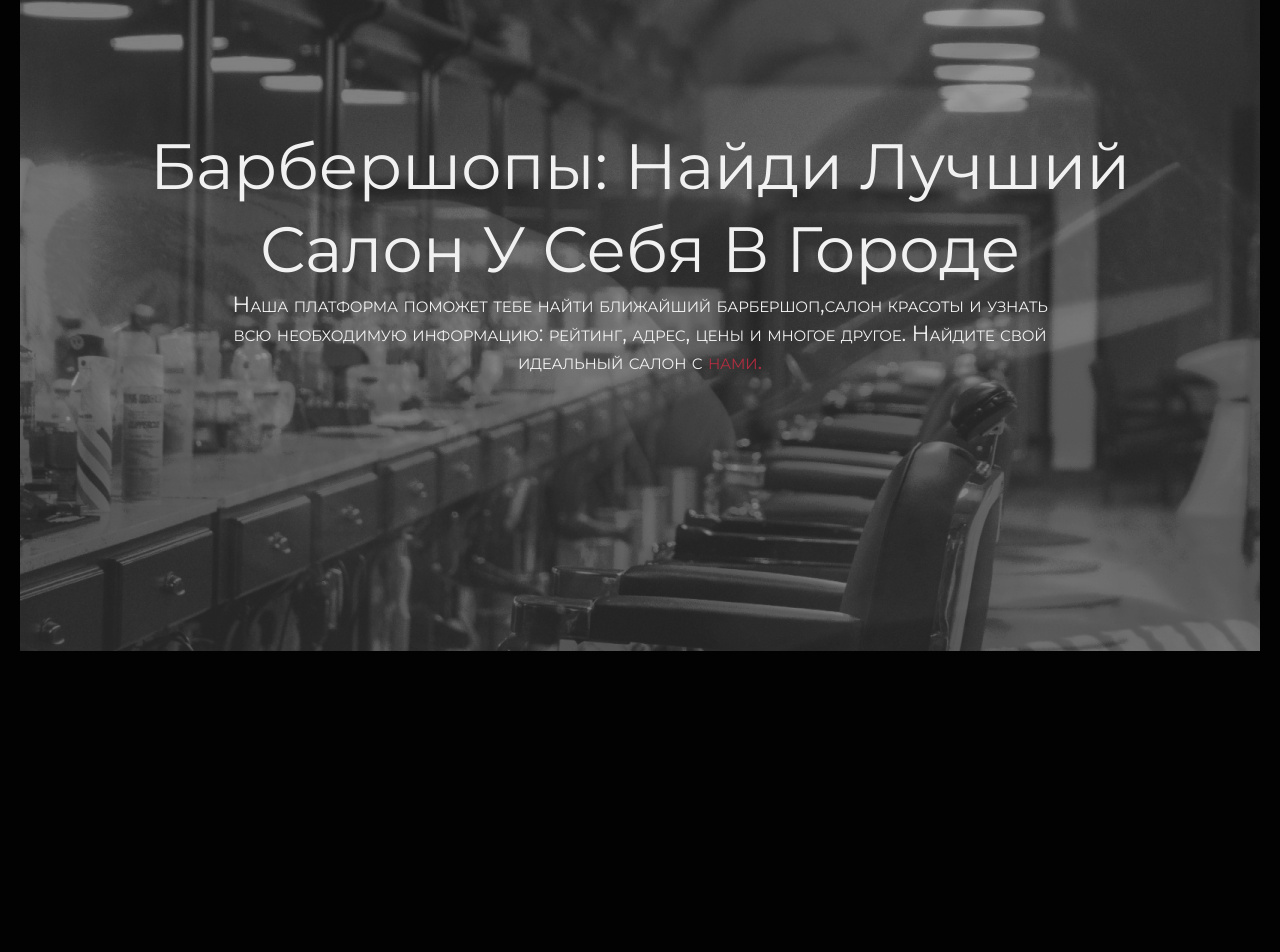
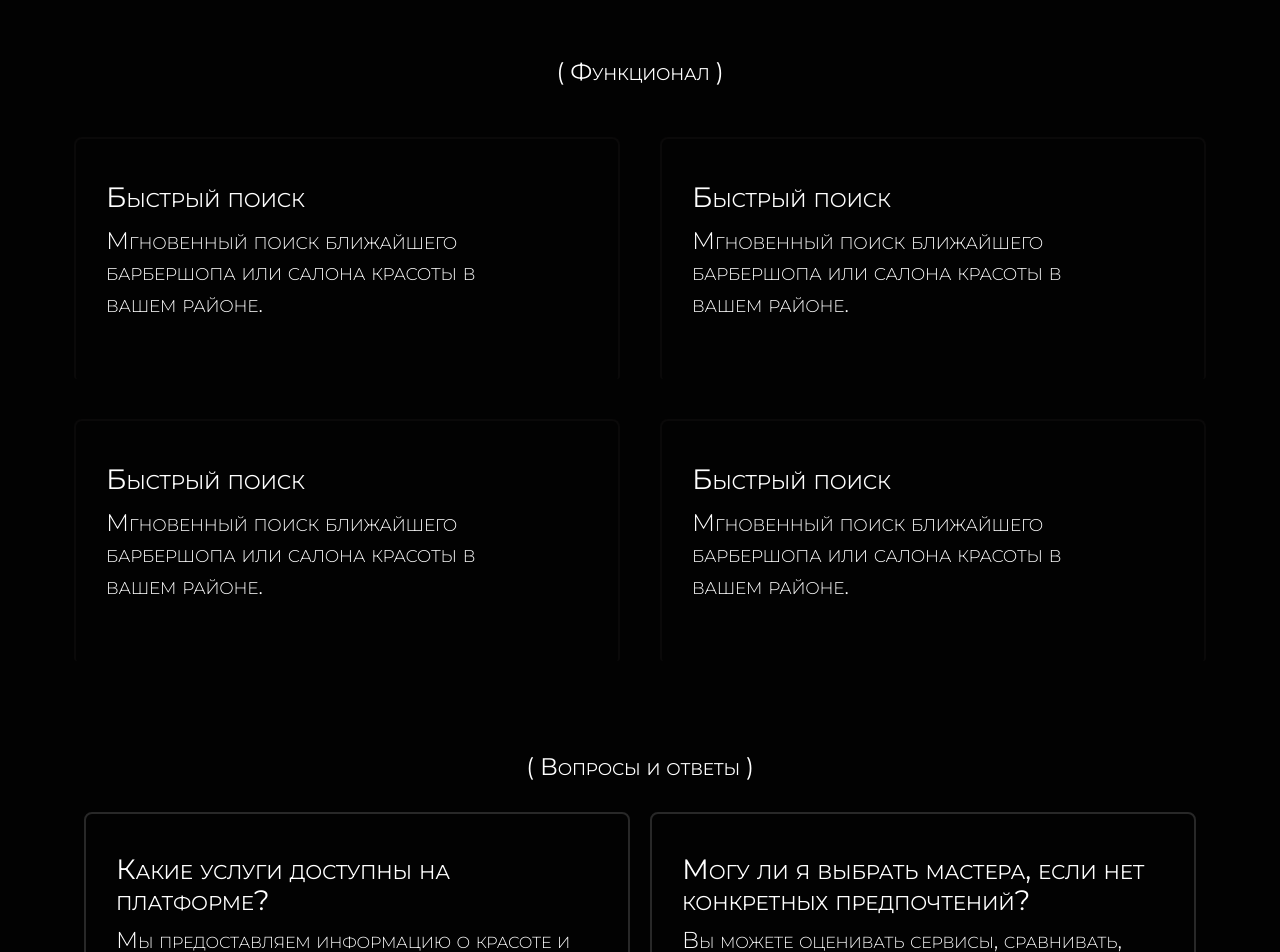
Before and after one commit to yryskeldi12/barber.kg, a React (Create React App) app: page /home in a window 1280 px wide. Shown: the part 3967-4919 px from the top of the page. Before the commit the page ends 4618 px from the top, so only its background shows below. Built offline with nearby package versions, Linux system fonts and the light colour scheme.

Commit message:
func (#4)

```diff
--- /dev/null
+++ b/src/components/Home/Questions/questions.jsx
@@ -0,0 +1,33 @@
+import React from 'react';
+import './questions.scss'
+const Questions = () => {
+    return (
+        <div id="questions">
+            <div className="container">
+                <div className="questions">
+                    <h1>( Вопросы и ответы )</h1>
+                    <div className="questions--text">
+                        <div className="questions--text__block lol">
+                            <h2>Какие услуги доступны на платформе?</h2>
+                            <p>Мы предоставляем информацию о красоте и заботе о волосах, бороде.</p>
+                        </div>
+                        <div className="questions--text__block">
+                            <h2>Могу ли я выбрать мастера, если нет конкретных предпочтений?</h2>
+                            <p>Вы можете оценивать сервисы, сравнивать, выбирать лучшее соотношение цены и качества.</p>
+                        </div>
+                        <div className="questions--text__block lol">
+                            <h2>Какие методы оплаты доступны на платформе?</h2>
+                            <p>Оплата осуществляется преимущественно в руки или картой</p>
+                        </div>
+                        <div className="questions--text__block">
+                            <h2>Могут ли барбершопы и салоны красоты добавлять свои услуги на платформу?</h2>
+                            <p>Да, достаточно зарегистрироваться в системе и добавить услуги.</p>
+                        </div>
+                    </div>
+                </div>
+            </div>
+        </div>
+    );
+};
+
+export default Questions;
--- /dev/null
+++ b/src/components/Home/Questions/questions.scss
@@ -0,0 +1,71 @@
+#questions {
+  .questions {
+    h1 {
+      margin-top: 70px;
+      margin-bottom: 30px;
+      color: #fff;
+      leading-trim: both;
+      text-edge: cap;
+      font-family: Montserrat;
+      font-size: 24px;
+      font-style: normal;
+      font-weight: 400;
+      line-height: 130%; /* 31.2px */
+      font-variant: small-caps;
+      letter-spacing: -0.2px;
+      text-align: center;
+    }
+    &--text {
+      display: flex;
+      flex-wrap: wrap;
+      justify-content: center;
+      border-radius: 11px;
+      //width: ;
+      &__block {
+        width: 542px;
+        height: 240px;
+
+        flex-shrink: 0;
+        border-radius: 8px ;
+        // border: 2px solid #282828;
+        border: 2px solid #282828;
+
+
+        h2 {
+          margin-left: 30px;
+          margin-top: 40px;
+          color: #fff;
+          leading-trim: both;
+          text-edge: cap;
+          font-family: Montserrat;
+          font-size: 28px;
+          font-style: normal;
+          font-weight: 400;
+          line-height: 110%; /* 36.4px */
+          font-variant: small-caps;
+          letter-spacing: -0.2px;
+          width: 490px;
+
+        }
+        p {
+          margin-left: 30px;
+          margin-top: 10px;
+          color: #fff;
+          leading-trim: both;
+          text-edge: cap;
+          font-family: Montserrat;
+          font-size: 23px;
+          font-style: normal;
+          font-weight: 300;
+          line-height: 130%; /* 31.2px */
+          font-variant: small-caps;
+          letter-spacing: -0.2px;
+          width: 460px;
+        }
+      }
+    }
+  }
+}
+.lol{
+  margin: 0 20px 20px 0;
+}
--- /dev/null
+++ b/src/components/Home/functional/functional.jsx
@@ -0,0 +1,45 @@
+import React, { useState } from 'react';
+import "./functional.scss"
+
+
+const Functional = () => {
+
+
+    return (
+        <div id="functional">
+            <div className="container">
+                <div className="functional">
+                    <h1>( Функционал )</h1>
+                    <div className="functional--text">
+                        <div  style={{
+
+                        }} className="functional--text__block">
+                            <h2>Быстрый поиск</h2>
+                            <p>Мгновенный поиск ближайшего барбершопа или салона красоты в вашем районе.</p>
+                        </div>
+                        <div  style={{
+
+                        }} className="functional--text__block">
+                            <h2>Быстрый поиск</h2>
+                            <p>Мгновенный поиск ближайшего барбершопа или салона красоты в вашем районе.</p>
+                        </div>
+                        <div  style={{
+
+                        }} className="functional--text__block">
+                            <h2>Быстрый поиск</h2>
+                            <p>Мгновенный поиск ближайшего барбершопа или салона красоты в вашем районе.</p>
+                        </div>
+                        <div  style={{
+
+                        }} className="functional--text__block">
+                            <h2>Быстрый поиск</h2>
+                            <p>Мгновенный поиск ближайшего барбершопа или салона красоты в вашем районе.</p>
+                        </div>
+                    </div>
+                </div>
+            </div>
+        </div>
+    );
+};
+
+export default Functional;
--- /dev/null
+++ b/src/components/Home/functional/functional.scss
@@ -0,0 +1,75 @@
+#functional {
+  .functional {
+    h1 {
+      margin-top: 70px;
+      margin-bottom: 30px;
+      color: #fff;
+      leading-trim: both;
+      text-edge: cap;
+      font-family: Montserrat;
+      font-size: 24px;
+      font-style: normal;
+      font-weight: 400;
+      line-height: 130%; /* 31.2px */
+      font-variant: small-caps;
+      letter-spacing: -0.2px;
+      text-align: center;
+    }
+
+    &--text {
+      display: flex;
+      flex-wrap: wrap;
+      justify-content: center;
+
+      &__block {
+        margin: 20px;
+        width: 542px;
+        height: 240px;
+
+        flex-shrink: 0;
+        border-radius: 8px 8px 3px 3px;
+        // border: 2px solid #282828;
+        border-top: 2px solid #0a0909;
+        border-left: 2px solid #0a0909;
+        border-right: 2px solid #0a0909;
+
+        &:hover {
+          border-top: 2px solid #282828;
+          border-left: 2px solid #282828;
+          border-right: 2px solid #282828;
+        }
+
+        h2 {
+          margin-left: 30px;
+          margin-top: 40px;
+          color: #fff;
+          leading-trim: both;
+          text-edge: cap;
+          font-family: Montserrat;
+          font-size: 28px;
+          font-style: normal;
+          font-weight: 400;
+          line-height: 130%; /* 36.4px */
+          font-variant: small-caps;
+          letter-spacing: -0.2px;
+        }
+
+        p {
+          margin-left: 30px;
+          margin-top: 10px;
+          color: #fff;
+          leading-trim: both;
+          text-edge: cap;
+          font-family: Montserrat;
+          font-size: 24px;
+          font-style: normal;
+          font-weight: 300;
+          line-height: 130%; /* 31.2px */
+          font-variant: small-caps;
+          letter-spacing: -0.2px;
+          width: 440px;
+        }
+      }
+    }
+  }
+}
--- a/src/components/Home/home.jsx
+++ b/src/components/Home/home.jsx
@@ -1,10 +1,14 @@
 import React from 'react';
+import Functional from "./functional/functional";
+import Questions from "./Questions/questions";
 import Hero from './Hero/hero';
 
 const Home = () => {
     return (
         <div  id='home'>
             <div className="container">
+                <Functional/>
+                <Questions/>
                 <div className="home">
                     {/* <h1 style={{color:'white'}}>home</h1> */}
                    <Hero/>
```
